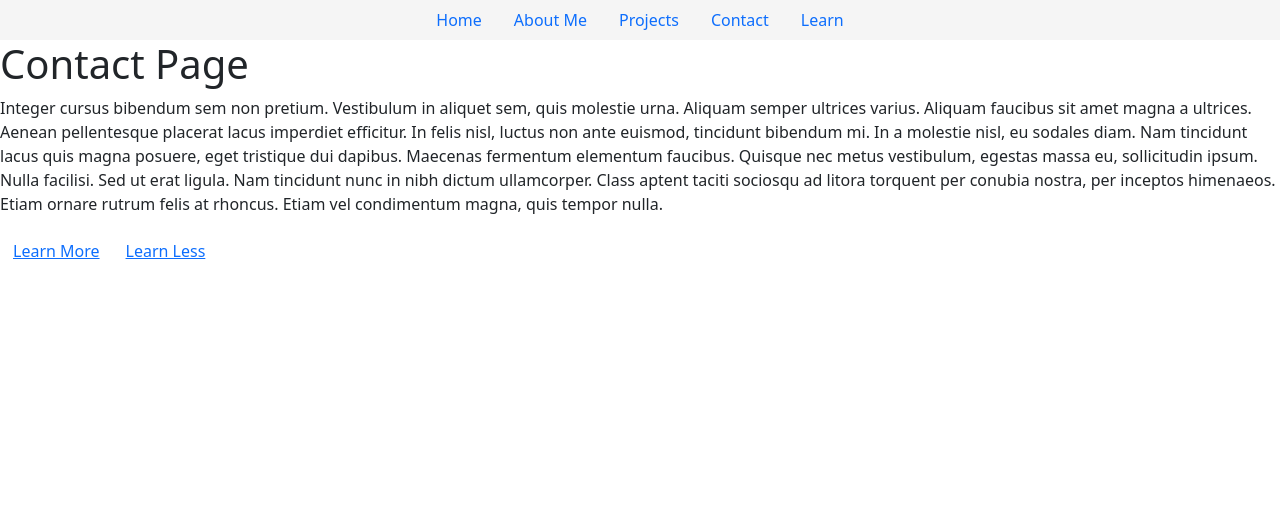
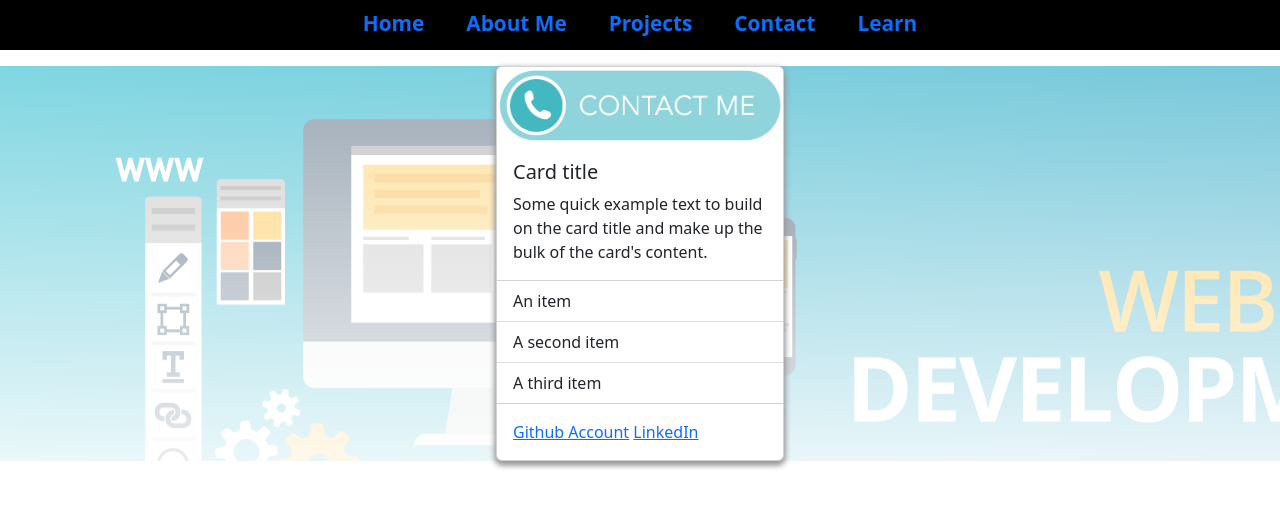
Before and after one commit to darylcata/My-React-Portfolio, a React (Create React App) app: page /#/contact in a window 1280 px wide. Shown: the top 508 px of the page. Built offline with nearby package versions, Linux system fonts and the light colour scheme.

Commit message:
added contact code

```diff
--- a/src/components/Navbar.js
+++ b/src/components/Navbar.js
@@ -4,7 +4,7 @@ import "../styles/Navbar.css"
 
 function Navbar() {
   return (
-    <ul className="nav justify-content-center" style ={{backgroundColor: "whitesmoke"}}>
+    <ul className="nav justify-content-center" style ={{backgroundColor:"black"}}>
       <li className="nav-item">
         <NavLink
           to="/"
--- a/src/components/pages/Contact.js
+++ b/src/components/pages/Contact.js
@@ -3,31 +3,34 @@ import { Link, Route, Routes } from 'react-router-dom';
 import Learn from './Learn';
 
 function Contact(props) {
+  const contactImage = require(`../../images/contact.png`);
+  const bgImage = require(`../../images/bgImage.png`);
   return (
-    <div>
-      <h1>Contact Page</h1>
-      <p>
-        Integer cursus bibendum sem non pretium. Vestibulum in aliquet sem, quis
-        molestie urna. Aliquam semper ultrices varius. Aliquam faucibus sit amet
-        magna a ultrices. Aenean pellentesque placerat lacus imperdiet
-        efficitur. In felis nisl, luctus non ante euismod, tincidunt bibendum
-        mi. In a molestie nisl, eu sodales diam. Nam tincidunt lacus quis magna
-        posuere, eget tristique dui dapibus. Maecenas fermentum elementum
-        faucibus. Quisque nec metus vestibulum, egestas massa eu, sollicitudin
-        ipsum. Nulla facilisi. Sed ut erat ligula. Nam tincidunt nunc in nibh
-        dictum ullamcorper. Class aptent taciti sociosqu ad litora torquent per
-        conubia nostra, per inceptos himenaeos. Etiam ornare rutrum felis at
-        rhoncus. Etiam vel condimentum magna, quis tempor nulla.
-      </p>
-      <Link to="learn" role="button" className="btn btn-link">
-        Learn More
-      </Link>
-      <Link to="contact" role="button" className="btn btn-link">
-        Learn Less
-      </Link>
-      <Routes>
-        <Route path="learn" element={<Learn />} />
-      </Routes>
+    <div style = {{backgroundImage: `linear-gradient(to bottom, rgba(255,255,255,0.4) 0%,rgba(255,255,255,0.9) 100%) , url(${bgImage})`}}>
+      <div className="card mx-auto " style={{ width: "18rem" }}>
+        <img src={contactImage} className="card-img-top" alt="contact-me-photo" />
+        <div className="card-body">
+          <h5 className="card-title">Card title</h5>
+          <p className="card-text">Some quick example text to build on the card title and make up the bulk of the card's content.</p>
+        </div>
+        <ul className="list-group list-group-flush">
+          <li className="list-group-item">An item</li>
+          <li className="list-group-item">A second item</li>
+          <li className="list-group-item">A third item</li>
+        </ul>
+        <div className="card-body">
+          <Link to="learn" role="button" classNameName="btn btn-primary">
+            Github Account
+          </Link>
+          &nbsp;
+          <Link to="contact" role="button" classNameName="btn btn-primary">
+            LinkedIn
+          </Link>
+          <Routes>
+            <Route path="learn" element={<Learn />} />
+          </Routes>
+        </div>
+      </div>
     </div>
   );
 }
--- a/src/components/pages/Home.js
+++ b/src/components/pages/Home.js
@@ -1,18 +1,18 @@
 import React from "react";
 
 function Home() {
-  const bgImage = require(`../../images/bgImage.png`)
+  const bgImage = require(`../../images/bgImage.png`);
   return (
     <header className="header" style={{
-      backgroundImage: `linear-gradient(to bottom, rgba(255,255,255,0.3) 0%,rgba(255,255,255,0.6) 100%) , url(${bgImage})`,
+      backgroundImage: `linear-gradient(to bottom, rgba(255,255,255,0.4) 0%,rgba(255,255,255,0.9) 100%) , url(${bgImage})`,
       height: "500px"
     }}>
       <div className="jumbotron jumbotron-fluid">
         <div className="container">
-          <h1 className="display-4" style={{ margin: "0", paddingTop: "100px", textAlign: "center", fontSize: 125 }}>Welcome</h1>
-          <p className="lead"><strong>This is a simple portfolio about me, my work and skills I hope to achieve in this bootcamp. I am
-            new to this industry and very interested.</strong></p>
-          <p className="lead"><strong>Have a look around my recent project through the Navbar or if you fancy, contact me through below.</strong></p>
+          <h1 className="display-4" style={{ margin: "0", paddingTop: "100px", textAlign: "center", fontSize: 125,fontWeight: "bold"}}>Welcome</h1>
+          <p className="lead" style = {{fontWeight: "bold", fontSize: 20}}>This is a simple portfolio about me, my work and skills I hope to achieve in this bootcamp. I am
+            new to this industry and very interested.</p>
+          <p className="lead" style = {{fontWeight: "bold", fontSize: 18}}>Have a look around my recent project through the Navbar or if you fancy, contact me through the contact page.</p>
         </div>
       </div>
     </header>
--- a/src/styles/Navbar.css
+++ b/src/styles/Navbar.css
@@ -1,12 +1,13 @@
-.navbar {
-  background: #6a1b9a;
-  height: 60px;
+.nav {
+  background-repeat: no-repeat;
+  background-size: cover;
+  height: 50px;
 }
 
-.navbar.li {
-  color: white;
+.nav-item {
   font-size: 1.3rem;
+  font-weight: bold;
   text-decoration: none;
   margin: 5px;
-  line-height: 3;
+  line-height: 1;
 }
```
Also changed, not shown: src/images/contact.png (added).
